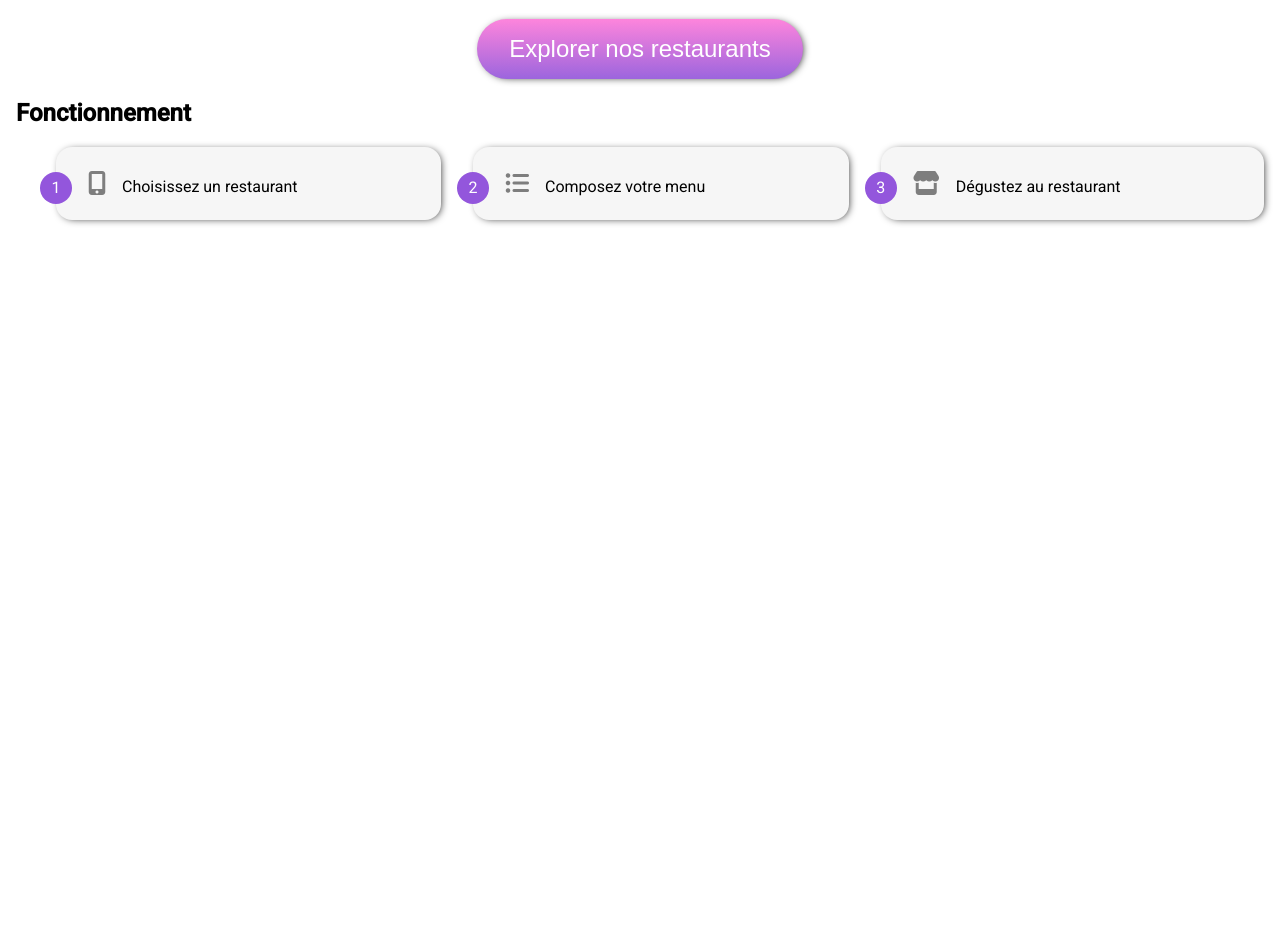
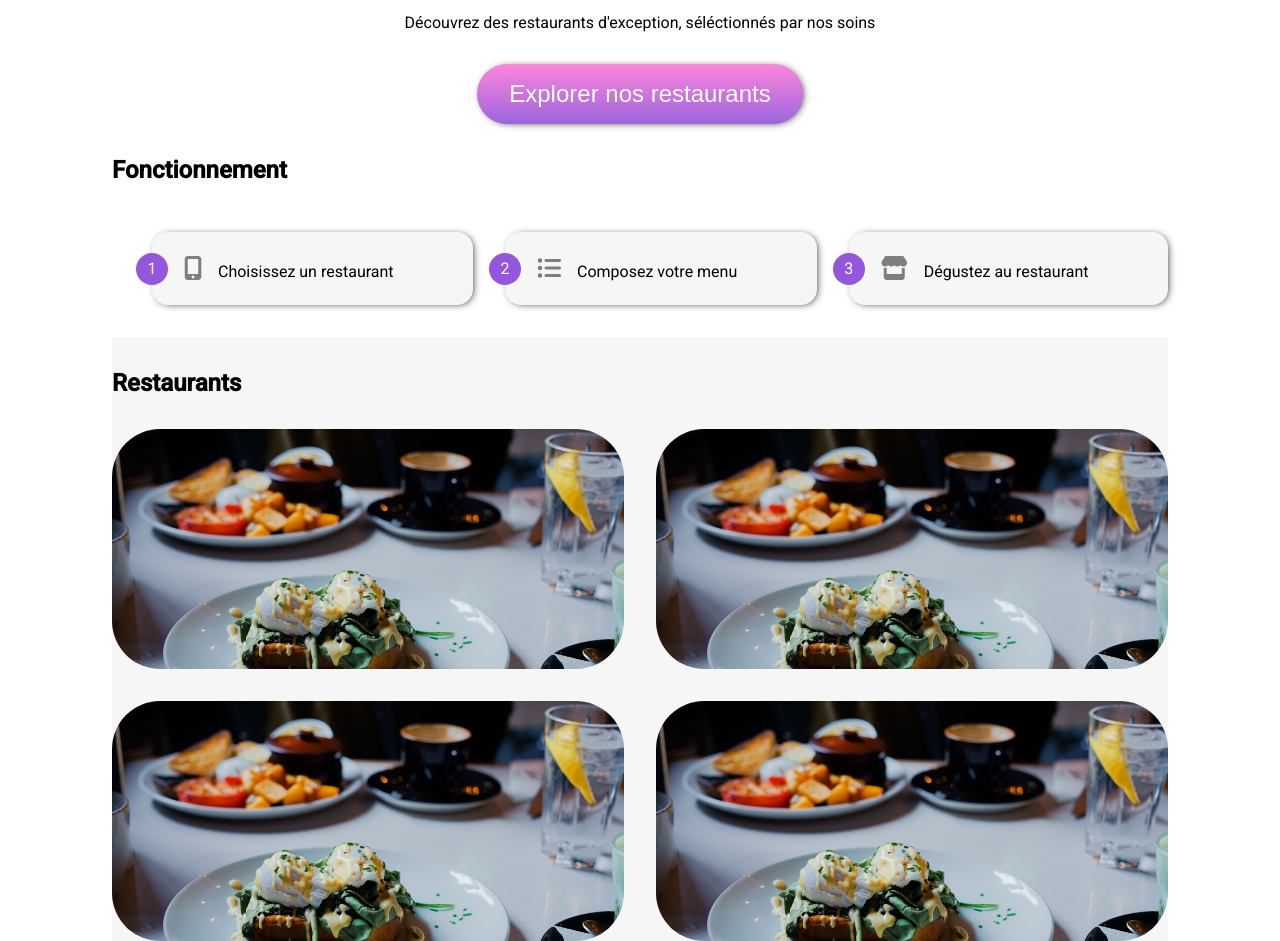
Before and after one commit to Clembea/Oh-My-Food-V2, a website: page index.html in a window 1280 px wide. Shown: the part 341-1282 px from the top of the page. Before the commit the page ends 800 px from the top, so only its background shows below. Drawn offline with Linux system fonts and the light colour scheme; a web font is replaced by a local one.

Commit message:
restaurants

```diff
--- a/index.html
+++ b/index.html
@@ -34,6 +34,28 @@
             </ol>
         </section>
 
+        <section class="menus">
+            <h2>Restaurants</h2>
+            <div class="menus__cards">
+                <a href="#" class="card">
+                    <div class="card__image"></div>
+                    <div class="card__description"></div>
+                </a>
+                <a href="#" class="card">
+                    <div class="card__image"></div>
+                    <div class="card__description"></div>
+                </a>
+                <a href="#" class="card">
+                    <div class="card__image"></div>
+                    <div class="card__description"></div>
+                </a>
+                <a href="#" class="card">
+                    <div class="card__image"></div>
+                    <div class="card__description"></div>
+                </a>
+            </div>
+        </section>
+
     </main>
 
 </body>
--- a/sass/base.scss
+++ b/sass/base.scss
@@ -13,5 +13,10 @@ body{
 }
 
 main{
-    padding: 0 1rem;
+    padding: 0 7rem;
 }
+
+h2{
+    padding: 2rem 0;
+    margin: 0;
+}
--- a/sass/layout/explorer.scss
+++ b/sass/layout/explorer.scss
@@ -5,7 +5,6 @@
     text-align: center;
 
     & h2{
-        margin-top: 2rem;
         font-size: 2rem;
     }
 
--- /dev/null
+++ b/sass/layout/menu.scss
@@ -0,0 +1,23 @@
+@use "../utlis/variables.scss";
+
+.menus{
+    background-color: #f6f6f6;
+
+    .menus__cards{
+        display: grid;
+        grid-template-columns: repeat(2,1fr) ;
+        gap: 2rem;
+        @media (max-width:variables.$breakpoint){
+            grid-template-columns: repeat(1,1fr);
+        }
+    }
+
+    .card{
+        & .card__image{
+            background-image: url("../../assets/menu-1.jpg");
+            height: 15rem;
+            border-radius: 3rem;
+            background-size: cover;
+        }
+    }
+}
--- a/sass/layout/tuto.scss
+++ b/sass/layout/tuto.scss
@@ -5,6 +5,7 @@
 
 .tuto{
     counter-reset: steps;
+    margin-bottom: 2rem;
     & ol{
         display: flex;
         gap: 2rem;
@@ -25,8 +26,9 @@
             place-items: center;
             border-radius: 50%;
             position: absolute;
-            bottom: variables.$tuto-bullet-height;
+            top: 50%;
             left: -1 * variables.$tuto-bullet-height;
+            transform: translateY(-50%);
         }
         list-style-type: none;
         background-color: #f6f6f6;
--- a/sass/utlis/variables.scss
+++ b/sass/utlis/variables.scss
@@ -1 +1,2 @@
 $tuto-bullet-height:1rem;
+$breakpoint: 1000px;
--- a/style.scss
+++ b/style.scss
@@ -3,3 +3,4 @@
 @use "./sass/layout/city.scss";
 @use "./sass/layout/explorer.scss";
 @use "./sass/layout/tuto.scss";
+@use "./sass/layout/menu.scss";
```
Also changed, not shown: assets/menu-1.jpg (renamed from Maquettes Ohmyfood/Maquettes Ohmyfood/images/restaurants/toa-heftiba-DQKerTsQwi0-unsplash.jpg), style.css, 7 other files.
